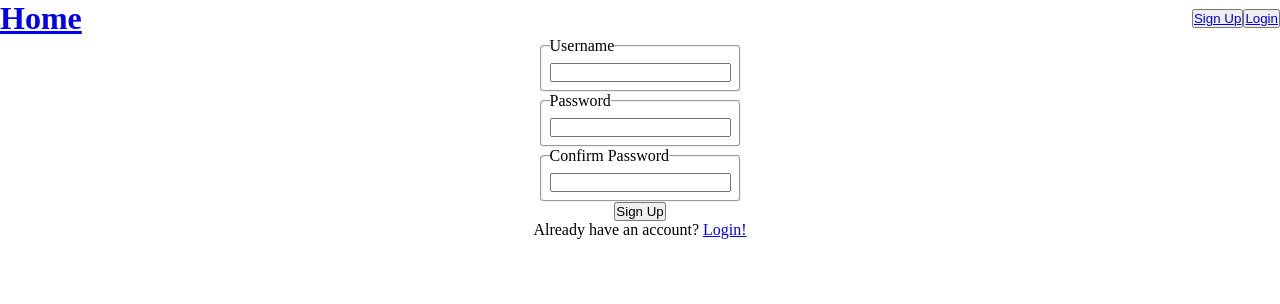
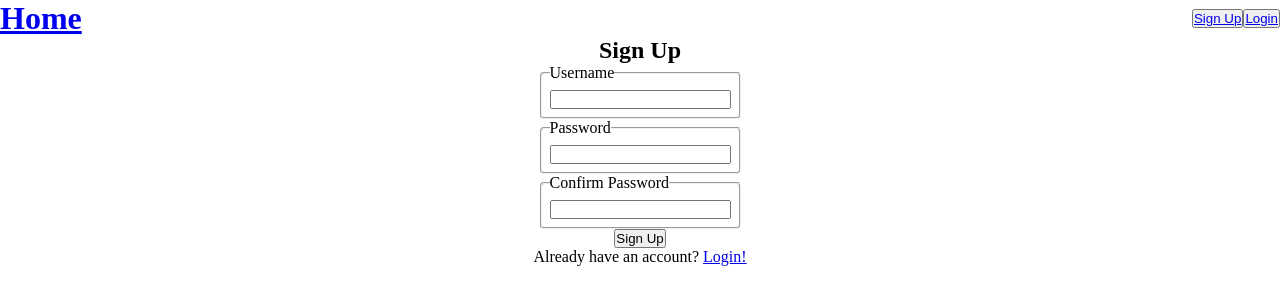
Before and after one commit to Oraiyon/messaging_app_clone, a React (Vite) app: page /signup in a window 1280 px wide. Shown: the top 304 px of the page. Built offline with nearby package versions, Linux system fonts and the light colour scheme.

Commit message:
Added headers for <SignUp /> & <Login />

```diff
--- a/src/client/components/Login.jsx
+++ b/src/client/components/Login.jsx
@@ -7,6 +7,7 @@ const Login = () => {
     <>
       <Header />
       <form method="post" className={styles.login_form}>
+        <h2>Login</h2>
         <div className={styles.form_container}>
           <fieldset>
             <legend>Username</legend>
--- a/src/client/components/Signup.jsx
+++ b/src/client/components/Signup.jsx
@@ -7,6 +7,7 @@ const SignUp = () => {
     <>
       <Header />
       <form method="post" className={styles.signup_form}>
+        <h2>Sign Up</h2>
         <div className={styles.form_container}>
           <fieldset>
             <legend>Username</legend>
```
